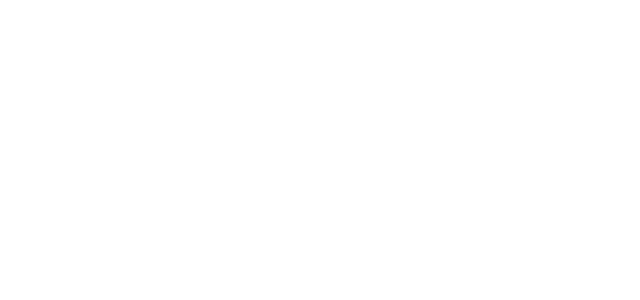
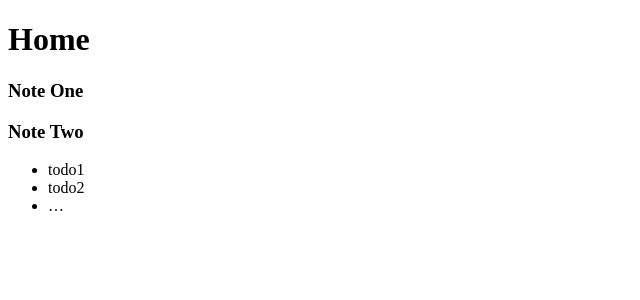
Before and after one commit to TimurGumarov/todo-app-coins, a Vue app: page / in a window 1280 px wide. Shown: the top 300 px of the page, without its empty margins (0-640 px from the left). Built offline with nearby package versions, Linux system fonts and the light colour scheme.

Commit message:
Added basic store, made basic home logic

```diff
--- a/src/App.vue
+++ b/src/App.vue
@@ -1,5 +1,17 @@
-<script setup lang="ts"></script>
+<script setup lang="ts">
+import HomePage from "./pages/HomePage.vue";
+import EditPage from "./pages/EditPage.vue";
+import { ref, computed } from "vue";
 
-<template></template>
+const isEdit = ref(false);
+
+const currentView = computed(() => {
+  return isEdit.value ? EditPage : HomePage;
+});
+</script>
+
+<template>
+  <component :is="currentView" />
+</template>
 
 <style scoped></style>
--- /dev/null
+++ b/src/pages/EditPage.vue
@@ -0,0 +1,3 @@
+<template>
+	<h1>Edit</h1>
+</template>
--- /dev/null
+++ b/src/pages/HomePage.vue
@@ -0,0 +1,24 @@
+<script setup lang="ts">
+import { store } from "../store"
+
+// This sets the number of tasks to preview for each note
+const tasksPreviewCount = 2
+</script>
+
+<template>
+	<h1>Home</h1>
+	<div>
+		<div v-for="note of store.notes" :key="note.id">
+			<h3>{{ note.title }}</h3>
+			<ul v-if="note.tasks?.length">
+				<li
+					v-for="task of note.tasks.slice(0, tasksPreviewCount)"
+					:key="task.id"
+				>
+					{{ task.text }}
+				</li>
+				<li v-if="note.tasks.length > tasksPreviewCount">…</li>
+			</ul>
+		</div>
+	</div>
+</template>
--- /dev/null
+++ b/src/store/index.ts
@@ -0,0 +1,38 @@
+import { reactive } from "vue"
+
+interface Note {
+	id: number
+	title: string
+	tasks: Task[]
+}
+
+interface Task {
+	id: number
+	status: boolean
+	text: string
+}
+
+export const store = reactive({
+	notes: [] as Note[],
+	addNote({ title, tasks }: Note) {
+		this.notes.push({ title, tasks } as Note)
+	},
+})
+
+// Temporary code
+store.addNote({
+	id: 1,
+	title: "Note One",
+	tasks: [],
+})
+
+store.addNote({
+	id: 2,
+	title: "Note Two",
+	tasks: [
+		{ id: 1, status: false, text: "todo1" },
+		{ id: 2, status: false, text: "todo2" },
+		{ id: 3, status: false, text: "todo3" },
+		{ id: 4, status: false, text: "todo4" },
+	],
+})
```
